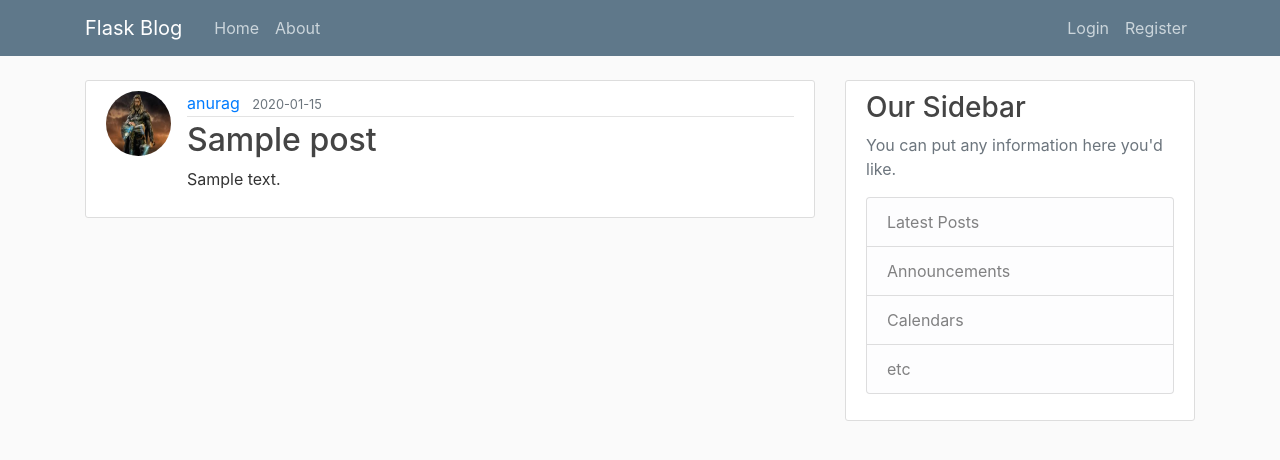
After one commit to anuragk1991/flask-blog, a Flask app: page /post/1 in a window 1280 px wide. The commit adds this page. Shown: the top 460 px of the page. Run offline with Flask 2, Linux system fonts and the light colour scheme; data comes from the database, SQL or seed files in the repository; tables that the repository leaves empty hold one stand-in row (values such as "Sample post"); some libraries are stand-ins or nearby versions.

Commit message:
Post CRUD functionality

```diff
--- a/flaskblog/routes.py
+++ b/flaskblog/routes.py
@@ -1,9 +1,9 @@
 import os
 import secrets
 from PIL import Image
-from flask import render_template, url_for, flash, redirect, request
+from flask import render_template, url_for, flash, redirect, request, abort
 from flaskblog import app, db, bcrypt
-from flaskblog.forms import RegisterForm, LoginForm, AccountUpdateForm
+from flaskblog.forms import RegisterForm, LoginForm, AccountUpdateForm, PostForm
 from flaskblog.models import User, Post
 from flask_login import login_user, logout_user, current_user, login_required
 
@@ -25,6 +25,7 @@ posts = [
 @app.route("/")
 @app.route("/home")
 def home():
+	posts = Post.query.all()
 	return render_template('home.html', posts=posts)
 
 
@@ -105,3 +106,55 @@ def account():
 		form.email.data = current_user.email
 
 	return render_template('account.html', title='Account', image_file=image_file, form=form)
+
+
+@app.route("/post/add", methods=['GET', 'POST'])
+@login_required
+def add_post():
+	form = PostForm()
+	if form.validate_on_submit():
+		post = Post(title=form.title.data, content=form.content.data, user_id=current_user.id)
+		db.session.add(post)
+		db.session.commit()
+		flash('Your posted added successfully', 'success')
+		return redirect(url_for('home'))
+	return render_template('create_post.html', title='Add Post', form=form, legend='Add Post')
+
+@app.route('/post/<int:post_id>')
+def post(post_id):
+	post = Post.query.get_or_404(post_id)
+	return render_template('post.html', title=post.title, post=post)
+
+@app.route('/post/<int:post_id>/update', methods=['GET', 'POST'])
+@login_required
+def update_post(post_id):
+	form = PostForm()
+	post = Post.query.get_or_404(post_id)
+	if post.author != current_user:
+		abort(403)
+
+	if form.validate_on_submit():
+		post.title = form.title.data
+		post.content = form.content.data
+		db.session.commit()
+		flash('Your post updated successfully!', 'success')
+		return redirect(url_for('post', post_id=post.id))
+	elif request.method == 'GET':
+		form.title.data = post.title
+		form.content.data = post.content
+
+	return render_template('create_post.html', title='Update Post', form=form, legend='Update Post')
+
+
+@app.route('/post/<int:post_id>/delete', methods=['POST'])
+@login_required
+def delete_post(post_id):
+	post = Post.query.get_or_404(post_id)
+	if post.author != current_user:
+		abort(403)
+
+	db.session.delete(post)
+	db.session.commit()
+	flash('Post deleted successfully', 'success')
+
+	return redirect(url_for('home'))
--- a/flaskblog/templates/layout.html
+++ b/flaskblog/templates/layout.html
@@ -28,6 +28,7 @@
 		        <!-- Navbar Right Side -->
 		        <div class="navbar-nav">
 		          {% if current_user.is_authenticated %}
+		          <a class="nav-item nav-link" href="{{ url_for('add_post') }}">Create Post</a>
 		          <a class="nav-item nav-link" href="{{ url_for('account') }}">Account</a>
 		          	  <a class="nav-item nav-link" href="{{ url_for('logout') }}">Logout</a>
 		          {% else %}
--- /dev/null
+++ b/flaskblog/templates/post.html
@@ -0,0 +1,41 @@
+{% extends 'layout.html' %}
+{% block content %}
+	<article class="media content-section">
+	  <img class="rounded-circle article-img" src="{{ url_for('static', filename='profile_pics/'+post.author.image_file) }}">
+	  <div class="media-body">
+	    <div class="article-metadata">
+	      <a class="mr-2" href="#">{{ post.author.username }}</a>
+	      <small class="text-muted">{{ post.date_posted.strftime('%Y-%m-%d') }}</small>
+	      {% if post.author == current_user %}
+	      <div>
+	      	<a class="btn btn-secondary btn-sm mt-1 mb-1" href="{{ url_for('update_post', post_id=post.id) }}">Edit</a>
+	      	<button class="btn btn-danger btn-sm m-1" data-toggle="modal" data-target="#deleteModal">Delete</button>
+	      </div>
+	      {% endif %}
+	    </div>
+	    <h2 class="article-title">{{ post.title }}</h2>
+	    <p class="article-content">{{ post.content }}</p>
+	  </div>
+	</article>
+
+	<div class="modal fade" id="deleteModal" tabindex="-1" role="dialog" aria-labelledby="deleteModalLabel" aria-hidden="true">
+	  <div class="modal-dialog" role="document">
+	    <div class="modal-content">
+	      <div class="modal-header">
+	        <h5 class="modal-title" id="deleteModalLabel">Delete Post?</h5>
+	        <button type="button" class="close" data-dismiss="modal" aria-label="Close">
+	          <span aria-hidden="true">&times;</span>
+	        </button>
+	      </div>
+	      <div class="modal-footer">
+	        <button type="button" class="btn btn-secondary" data-dismiss="modal">Close</button>
+	        <form action="{{ url_for('delete_post', post_id=post.id) }}" method="POST">
+        		<input type="submit" value="Delete" class="btn btn-danger mt-3">
+	        </form>
+	      </div>
+	    </div>
+	  </div>
+	</div>
+
+
+{% endblock content %}
```
Also changed, not shown: flaskblog/forms.py (+6 -1 lines), flaskblog/templates/create_post.html (added, +43 -0 lines), flaskblog/templates/home.html (+4 -3 lines).
